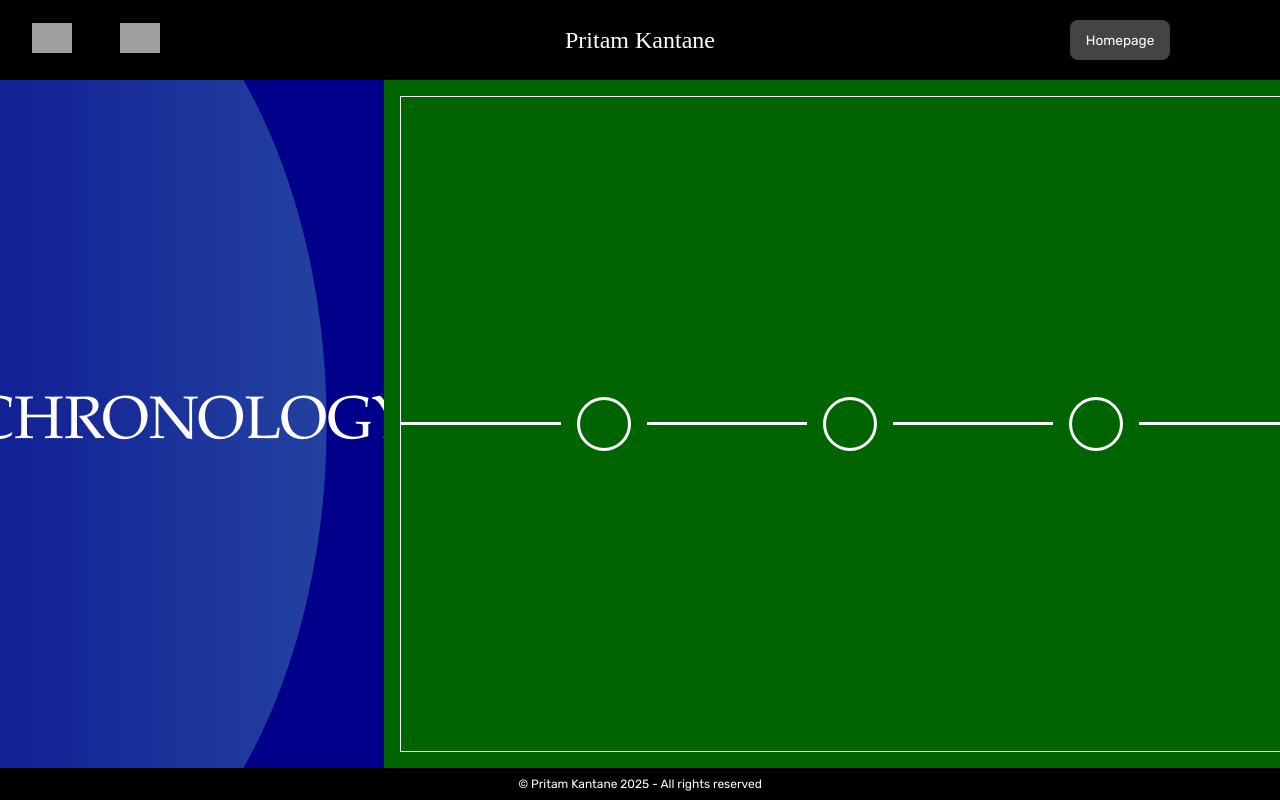
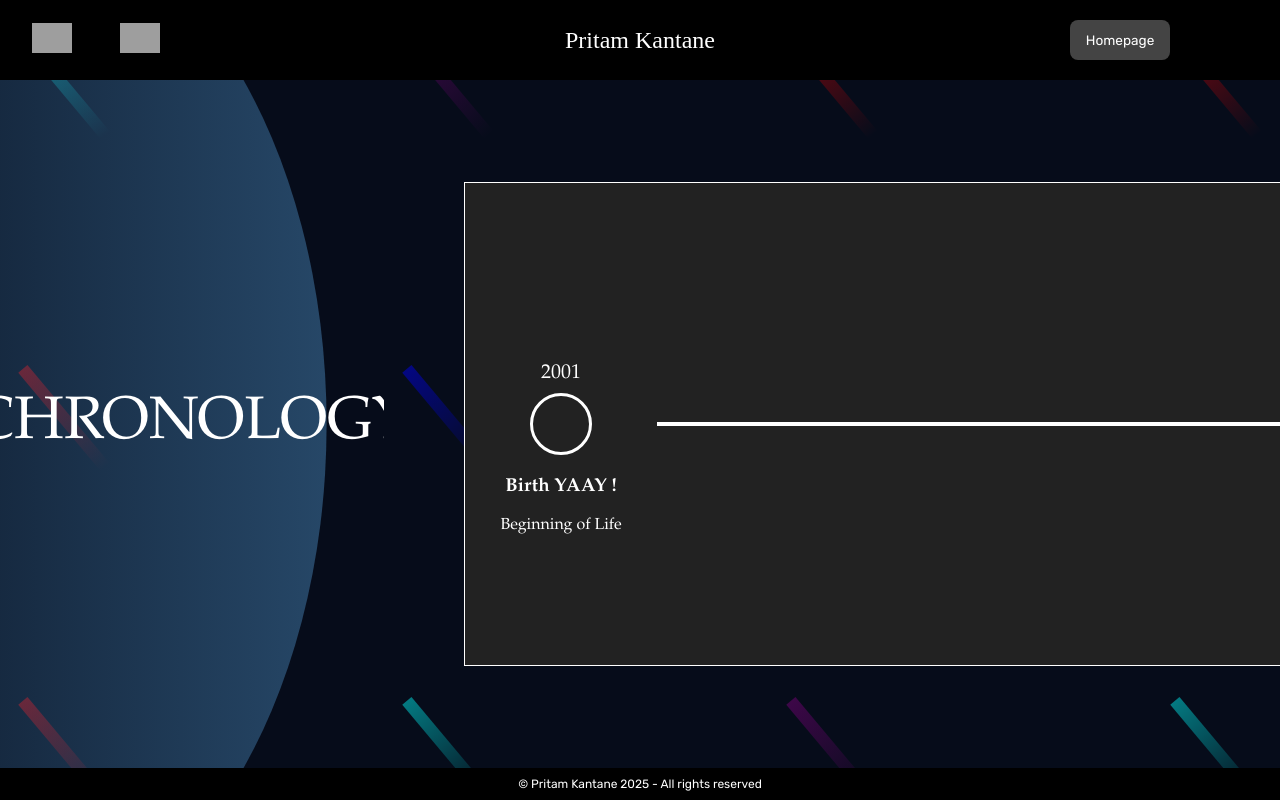
Before and after one commit to PyyLog/pritam-portfolio, an Angular app: page / in a window 1280 px wide. Built offline with nearby package versions, Linux system fonts and the light colour scheme; grey boxes are pictures that could not be loaded.

Commit message:
feat: chronology page design done

```diff
--- a/src/components/chronology-page/chronology-page.component.scss
+++ b/src/components/chronology-page/chronology-page.component.scss
@@ -13,7 +13,6 @@
     height: 100%;
     position: relative;
     overflow: hidden;
-    background: darkblue;
   }
 
   .circle {
@@ -38,21 +37,25 @@
   }
 
   .chronology-container {
+    display: flex;
+    align-items: center;
     position: relative;
     overflow-x: auto;
     width: 70%;
     height: 100%;
-    background: darkgreen;
+    scrollbar-width: none;
+    -ms-overflow-style: none;
   }
 
   .chronology {
     display: flex;
-    justify-content: flex-start;
+    justify-content: center;
     align-items: center;
     width: fit-content;
-    height: 95%;
-    margin: 1rem;
+    height: 70%;
+    margin: 1rem 5rem;
     border: 0.1rem solid white;
+    background: #222222;
   }
 
   .chronology-segment {
@@ -61,16 +64,49 @@
     align-items: center;
   }
 
+  .chronology-segment:last-child {
+    padding-right: 2rem;
+  }
+
   .chronology-line {
     height: 0.2rem;
     background: white;
   }
 
+  .event-point-container {
+    display: flex;
+    position: relative;
+    flex-direction: column;
+    align-items: center;
+    padding: 1rem 0;
+    min-width: 12rem;
+  }
+
+  .event-date-text {
+    position: absolute;
+    text-align: center;
+    width: 100%;
+    color: white;
+    font-family: Garamond, serif;
+    font-size: 1.25rem;
+    text-transform: uppercase;
+    top: 0;
+  }
+
+  .event-info-text {
+    position: absolute;
+    text-align: center;
+    width: 100%;
+    white-space: normal;
+    padding: 0 0.5rem;
+    color: white;
+    font-family: Garamond, serif;
+    font-size: 1rem;
+    top: 6rem;
+  }
+
   .chronology-circle {
     border-radius: 50%;
-    border: 0.2rem white solid;
-    margin-left: 1rem;
-    margin-right: 1rem;
-    flex-shrink: 0;
+    margin: 1rem 2rem;
   }
 }
--- a/src/components/chronology-page/chronology-page.component.ts
+++ b/src/components/chronology-page/chronology-page.component.ts
@@ -1,4 +1,15 @@
 import { Component, ElementRef, Renderer2, OnInit } from '@angular/core';
+import { EVENTS } from '../../data/chronology';
+
+interface ChronologyEvent {
+  id: number;
+  date: Date;
+  title: string;
+  type: string;
+  description: string;
+}
+
+type colorTemplateByType = Record<string, string>;
 
 @Component({
   selector: 'app-chronology-page',
@@ -8,35 +19,83 @@ import { Component, ElementRef, Renderer2, OnInit } from '@angular/core';
   styleUrl: './chronology-page.component.scss',
 })
 export class ChronologyPageComponent implements OnInit {
+  private readonly minLineWidth: number = 15;
+  private readonly maxLineWidth: number = 50;
+  private readonly circleSize: number = 3.5;
+  private readonly borderRadiusCircle: number = 0.2;
+  private colorTemplateByType: colorTemplateByType = {
+    base: 'white',
+    internship: 'gold',
+    exchange: 'blue',
+  };
+  events: ChronologyEvent[] = EVENTS;
+
   constructor(
     private renderer: Renderer2,
     private el: ElementRef
   ) {}
 
   ngOnInit() {
-    this.generateChronology(10);
+    this.generateChronology();
   }
 
-  generateChronology(events: number) {
-    const chronologyContainer: ElementRef = this.el.nativeElement.querySelector('.chronology');
+  generateChronology() {
+    const chronologyContainer = this.el.nativeElement.querySelector('.chronology');
     if (!chronologyContainer) {
       console.error('Chronology container not found');
       return;
     }
-    for (let i = 0; i < events; i++) {
-      const chronologySegment: Renderer2 = this.renderer.createElement('div');
+    this.events.sort((a, b) => a.date.getTime() - b.date.getTime());
+    const firstEventDate = this.events[0].date.getTime();
+    const lastEventDate = this.events[this.events.length - 1].date.getTime();
+    const totalTimeSpan = lastEventDate - firstEventDate;
+
+    for (let i = 0; i < this.events.length; i++) {
+      const chronologySegment = this.renderer.createElement('div');
       this.renderer.addClass(chronologySegment, 'chronology-segment');
       this.renderer.setStyle(chronologySegment, 'flex-direction', 'row');
-      const chronologyLine: Renderer2 = this.renderer.createElement('div');
-      this.renderer.addClass(chronologyLine, 'chronology-line');
-      this.renderer.setStyle(chronologyLine, 'width', '10rem');
-      const chronologyCircle: Renderer2 = this.renderer.createElement('div');
+      this.renderer.setStyle(chronologySegment, 'align-items', 'center');
+
+      const eventPointContainer = this.renderer.createElement('div');
+      this.renderer.addClass(eventPointContainer, 'event-point-container');
+      const eventDateText = this.renderer.createElement('div');
+      this.renderer.addClass(eventDateText, 'event-date-text');
+      const eventDate = this.renderer.createText(this.formatDate(this.events[i].date));
+      this.renderer.appendChild(eventDateText, eventDate);
+      this.renderer.appendChild(eventPointContainer, eventDateText);
+      const chronologyCircle = this.renderer.createElement('div');
       this.renderer.addClass(chronologyCircle, 'chronology-circle');
-      this.renderer.setStyle(chronologyCircle, 'width', '3rem');
-      this.renderer.setStyle(chronologyCircle, 'height', '3rem');
-      this.renderer.appendChild(chronologySegment, chronologyLine);
-      this.renderer.appendChild(chronologySegment, chronologyCircle);
+      this.renderer.setStyle(chronologyCircle, 'width', `${this.circleSize}rem`);
+      this.renderer.setStyle(chronologyCircle, 'height', `${this.circleSize}rem`);
+      this.renderer.setStyle(chronologyCircle, 'border', `${this.borderRadiusCircle}rem solid ${this.colorTemplateByType[this.events[i].type]}`);
+      this.renderer.appendChild(eventPointContainer, chronologyCircle);
+      const eventInfo = this.renderer.createElement('div');
+      this.renderer.addClass(eventInfo, 'event-info-text');
+      const eventTitle = this.renderer.createElement('h3');
+      const eventDetails = this.renderer.createElement('p');
+      this.renderer.appendChild(eventTitle, this.renderer.createText(this.events[i].title));
+      this.renderer.appendChild(eventDetails, this.renderer.createText(this.events[i].description));
+      this.renderer.appendChild(eventInfo, eventTitle);
+      this.renderer.appendChild(eventInfo, eventDetails);
+      this.renderer.appendChild(eventPointContainer, eventInfo);
+      this.renderer.appendChild(chronologySegment, eventPointContainer);
+
+      if (i < this.events.length - 1) {
+        const currentEventDate = this.events[i].date.getTime();
+        const nextEventDate = this.events[i + 1].date.getTime();
+        const timeDifference = nextEventDate - currentEventDate;
+        const widthRatio = timeDifference / totalTimeSpan;
+        const lineWidth = this.minLineWidth + widthRatio * (this.maxLineWidth - this.minLineWidth);
+        const chronologyLine = this.renderer.createElement('div');
+        this.renderer.addClass(chronologyLine, 'chronology-line');
+        this.renderer.setStyle(chronologyLine, 'width', `${lineWidth}rem`);
+        this.renderer.appendChild(chronologySegment, chronologyLine);
+      }
       this.renderer.appendChild(chronologyContainer, chronologySegment);
     }
   }
+
+  formatDate(date: Date): string {
+    return `${date.getFullYear()}`;
+  }
 }
--- /dev/null
+++ b/src/data/chronology.ts
@@ -0,0 +1,63 @@
+export const EVENTS = [
+  {
+    id: 1,
+    date: new Date(2001, 5, 8),
+    title: 'Birth YAAY !',
+    type: 'base',
+    description: 'Beginning of Life',
+  },
+  {
+    id: 2,
+    date: new Date(2019, 6, 1),
+    title: 'High School Graduation !',
+    type: 'base',
+    description: 'Mathematics Specialization',
+  },
+  {
+    id: 3,
+    date: new Date(2019, 8, 1),
+    title: 'Engineering School Beginning',
+    type: 'base',
+    description: 'Main domain: Aerospace',
+  },
+  {
+    id: 4,
+    date: new Date(2021, 6, 1),
+    title: 'Mechanic Intern',
+    type: 'internship',
+    description: `Company: Air France,
+                  Duration: 2 months from July to August`,
+  },
+  {
+    id: 5,
+    date: new Date(2022, 7, 1),
+    title: 'Exchange semester',
+    type: 'exchange',
+    description: `Exchange in Tucson, AZ, USA,
+                  Duration: 5 months from August to December`,
+  },
+  {
+    id: 6,
+    date: new Date(2023, 5, 1),
+    title: 'Developer Intern on a research project: Project migration from SVN to GitLab',
+    type: 'internship',
+    description: `Company: Safran Aircraft Engines,
+                  Duration: 4 months from June to September`,
+  },
+  {
+    id: 7,
+    date: new Date(2024, 2, 1),
+    title: 'AI Intern on a research project: Coding assistant for Data Scientists',
+    type: 'internship',
+    description: `Company: Airbus SAS,
+                  Duration: 6 months from March to August`,
+  },
+  {
+    id: 8,
+    date: new Date(2024, 6, 1),
+    title: 'Engineering School Graduation !',
+    type: 'base',
+    description: `Main specialization: Mechatronics Systems,
+                  Minor: AI & Data`,
+  },
+];
```
